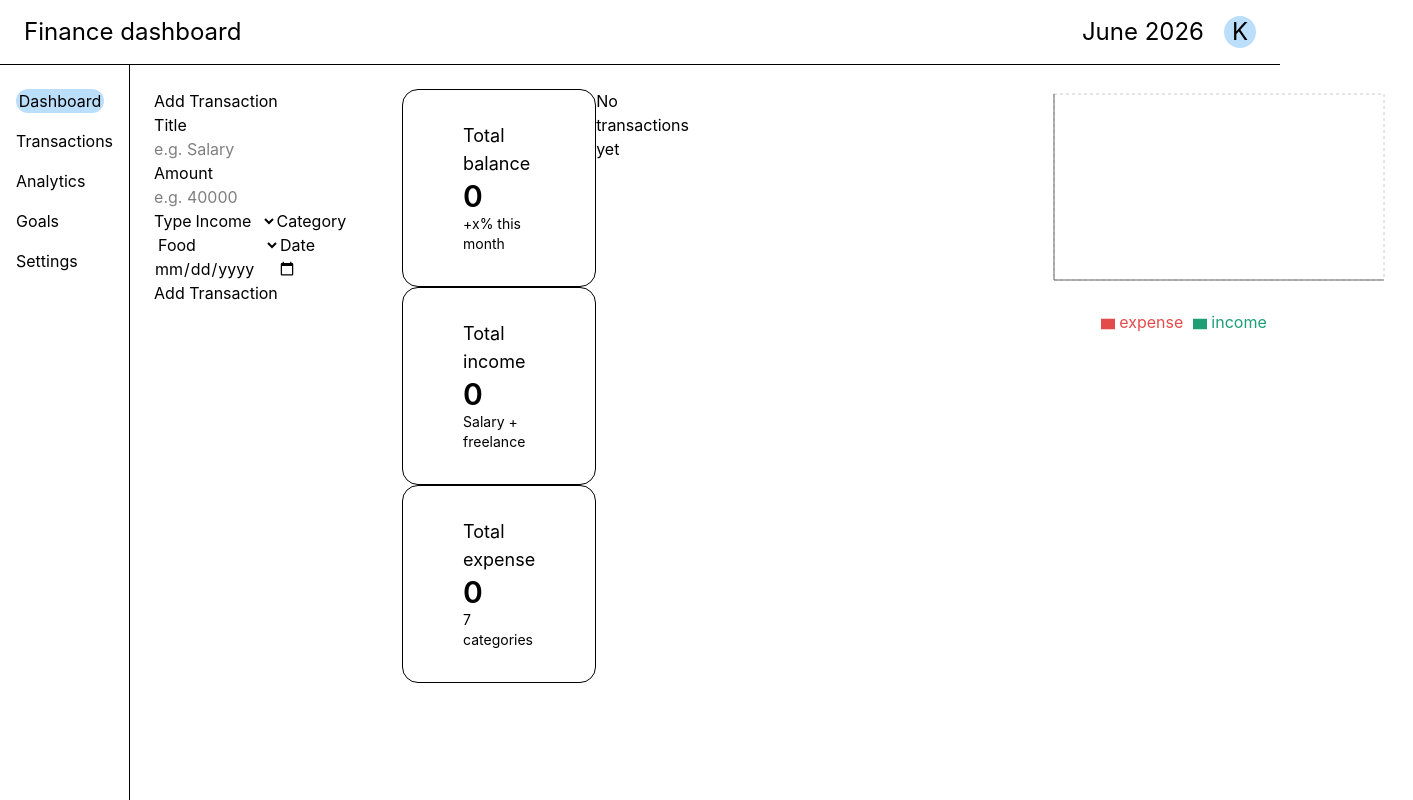
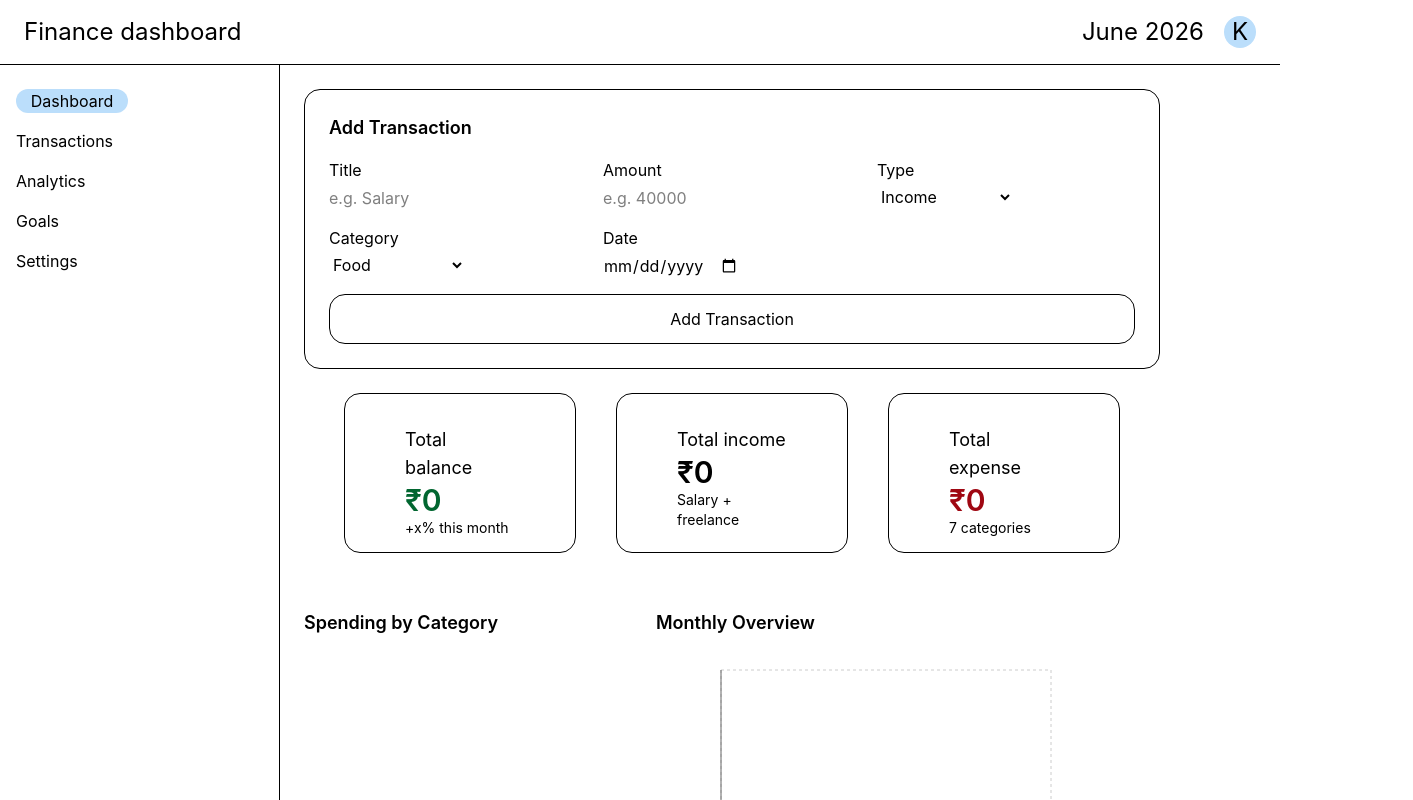
Before and after one commit to maheshwarikanak45/Finance-dashboard, a React (Vite) app in the folder Desktop/finance dashboard/finance-dashboard/: page / in a window 1280 px wide. Shown: the top 800 px of the page, 1413 px wide, since content can reach past the window. Built offline with nearby package versions, Linux system fonts and the light colour scheme.

Commit message:
Day 7: UI Polish

```diff
--- a/Desktop/finance dashboard/finance-dashboard/src/components/ComparisonChart.jsx
+++ b/Desktop/finance dashboard/finance-dashboard/src/components/ComparisonChart.jsx
@@ -7,13 +7,15 @@ import { format, parseISO } from 'date-fns'
 const ComparisonChart = () => {
 
     const {state} = useFinance();
-    const data = state.transactions.reduce((acc, t) => {
+    const data = state.transactions
+    .reduce((acc, t) => {
     const month = format(parseISO(t.date), 'MMM')
     const existing = acc.find(item => item.month === month)
     if (existing) {
         if (t.type === 'income') existing.income += t.amount
         else existing.expense += t.amount
-    } else {
+    }
+    else {
         acc.push({
         month,
         income: t.type === 'income' ? t.amount : 0,
@@ -26,6 +28,7 @@ const ComparisonChart = () => {
 
   return (
     <div>
+        <h2 className='text-lg font-semibold mb-7'>Monthly Overview</h2>
         <BarChart width={400} height={250} data={data}>
             <CartesianGrid strokeDasharray='3 3' />
             <XAxis dataKey= "month" />
--- a/Desktop/finance dashboard/finance-dashboard/src/components/ExpensePieChart.jsx
+++ b/Desktop/finance dashboard/finance-dashboard/src/components/ExpensePieChart.jsx
@@ -22,7 +22,8 @@ const ExpensePieChart = () => {
 
   return (
     <div>
-        <PieChart width = {300} height = {300}>
+        <h2 className='text-lg font-semibold'>Spending by Category</h2>
+        <PieChart width = {280} height = {280}>
             <Pie data = {data} dataKey = "value" nameKey = "name">
                 {data.map((entry, index) => (
                     <Cell key = {index} fill = {colors[index]} />
--- a/Desktop/finance dashboard/finance-dashboard/src/components/Main.jsx
+++ b/Desktop/finance dashboard/finance-dashboard/src/components/Main.jsx
@@ -12,12 +12,14 @@ const Main = () => {
   console.log(state)
 
   return (
-    <div className='p-6 flex justify-center'>
-        <TransactionForm></TransactionForm>
-        <SummaryCards></SummaryCards>
-        <TransactionList></TransactionList>
-        <ExpensePieChart></ExpensePieChart>
-        <ComparisonChart></ComparisonChart>
+    <div className='p-6 flex flex-col gap-6 justify-center'>
+        <TransactionForm />
+        <SummaryCards />
+        <div className='flex flex-row gap-18 py-8'>
+        <ExpensePieChart />
+        <ComparisonChart />
+        </div>
+        <TransactionList />
     </div>
   )
 }
--- a/Desktop/finance dashboard/finance-dashboard/src/components/Sidebar.jsx
+++ b/Desktop/finance dashboard/finance-dashboard/src/components/Sidebar.jsx
@@ -2,8 +2,8 @@ import React from 'react'
 
 const Sidebar = () => {
   return (
-    <div className='flex flex-col w-48 border-r h-screen py-6 gap-4 items-start px-4'>
-        <button className='bg-[#bbdefb] w-22 rounded-xl'>Dashboard</button>
+    <div className='flex flex-col w-70 border-r h-screen py-6 gap-4 items-start px-4'>
+        <button className='bg-[#bbdefb] w-28 rounded-xl'>Dashboard</button>
         <button>Transactions</button>
         <button>Analytics</button>
         <button>Goals</button>
--- a/Desktop/finance dashboard/finance-dashboard/src/components/SummaryCards.jsx
+++ b/Desktop/finance dashboard/finance-dashboard/src/components/SummaryCards.jsx
@@ -16,22 +16,22 @@ const SummaryCards = () => {
     const totalBalace = totalIncome - totalExpense
 
   return (
-    <div>
-        <div className='py-8 px-15 border text-lg rounded-2xl'>
+    <div className='flex flex-row px-10 h-40 gap-10'>
+        <div className='py-8 px-15 border text-lg rounded-2xl w-58'>
             <h3>Total balance</h3>
-            <h1 className='font-semibold text-3xl'>{totalBalace}</h1>
+            <h1 className='font-semibold text-3xl text-green-800'>₹{totalBalace}</h1>
             <p className='text-sm'>+x% this month</p>
         </div>
 
-        <div className='py-8 px-15 border text-lg rounded-2xl'>
+        <div className='py-8 px-15 border text-lg rounded-2xl w-58'>
             <h3>Total income</h3>
-            <h1 className='font-semibold text-3xl'>{totalIncome}</h1>
+            <h1 className='font-semibold text-3xl'>₹{totalIncome}</h1>
             <p className='text-sm'>Salary + freelance</p>
         </div>
 
-        <div className='py-8 px-15 border text-lg rounded-2xl'>
+        <div className='py-8 px-15 border text-lg rounded-2xl w-58'>
             <h3>Total expense</h3>
-            <h1 className='font-semibold text-3xl'>{totalExpense}</h1>
+            <h1 className='font-semibold text-3xl text-red-800'>₹{totalExpense}</h1>
             <p className='text-sm'>7 categories</p>
         </div>
 
--- a/Desktop/finance dashboard/finance-dashboard/src/components/TransactionForm.jsx
+++ b/Desktop/finance dashboard/finance-dashboard/src/components/TransactionForm.jsx
@@ -37,29 +37,34 @@ const TransactionForm = () => {
     })
 
   return (
-    <div>
-        <h2>Add Transaction</h2>
-        <form onSubmit={handleSubmit}>
+    <div className='bg-white rounded-2xl p-6 border'>
+        <h2 className='text-lg font-semibold mb-4'>Add Transaction</h2>
+        <form onSubmit={handleSubmit} className='grid grid-cols-3 gap-4'>
+            <div className='flex flex-col gap-1'>
             <label>Title</label>
-            <input
+            <input className='w-34'
             type='text'
             value={formData.title}
             onChange={(e) => {
                 setformData({...formData, title: e.target.value})
             }}
             placeholder='e.g. Salary' />
+            </div>
 
+            <div className='flex flex-col gap-1'>
             <label>Amount</label>
-            <input
+            <input className='w-34'
             type='number'
             value={formData.amount}
             onChange={(e) => {
                 setformData({...formData, amount: e.target.value})
             }}
             placeholder='e.g. 40000' />
+            </div>
 
+            <div className='flex flex-col gap-1'>
             <label>Type</label>
-            <select
+            <select className='w-34'
             value={formData.type}
             onChange={(e) => {
                 setformData({...formData, type: e.target.value})
@@ -68,9 +73,11 @@ const TransactionForm = () => {
                 <option value="income">Income</option>
                 <option value="expense">Expense</option>
             </select>
+            </div>
 
+            <div className='flex flex-col gap-1'>
             <label>Category</label>
-            <select
+            <select className='w-34'
             value={formData.category}
             onChange={(e) => {
                 setformData({...formData, category: e.target.value})
@@ -85,17 +92,20 @@ const TransactionForm = () => {
                 <option value="entertainment">Entertainment</option>
                 <option value="other">Other</option>
             </select>
+            </div>
 
+            <div className='flex flex-col gap-1'>
             <label>Date</label>
-            <input
+            <input className='w-34'
             type='date'
             value={formData.date}
             onChange={(e) => {
                 setformData({...formData, date: e.target.value})
             }}
             />
+            </div>
 
-            <button>Add Transaction</button>
+            <button className='col-span-3 border p-3 rounded-2xl cursor-pointer'>Add Transaction</button>
         </form>
 
     </div>
--- a/Desktop/finance dashboard/finance-dashboard/src/components/TransactionList.jsx
+++ b/Desktop/finance dashboard/finance-dashboard/src/components/TransactionList.jsx
@@ -6,16 +6,25 @@ const TransactionList = () => {
     const {state, dispatch} = useFinance()
 
   return (
-    <div>
+    <div className='flex flex-col bg-white border rounded-2xl p-6'>
+        <h2 className='text-xl font-semibold mb-3'>Recent Transactions:</h2>
         {state.transactions.length === 0
         ? <p>No transactions yet</p>
         : [...state.transactions].reverse().map((transaction) => (
-            <div key={transaction.id}>
-                <button onClick={() => dispatch ({type: "DELETE_TRANSACTION", payload: transaction.id})} >
+            <div className='py-2  text-lg flex flex-row justify-between' key={transaction.id}>
+                    <div>
+                    <p className='font-medium'>{transaction.title}</p>
+                    <p className='text-sm text-gray-650'>{transaction.category}</p>
+                    </div>
+                    <div className='flex items-center gap-4'>
+                <span className={transaction.type === 'income' ? 'text-green-600 font-semibold' : 'text-red-600 font-semibold'}>
+                    {transaction.type === 'income' ? '+' : '-'}₹{transaction.amount}
+                </span>
+                <button className=' text-red-400 text-sm cursor-pointer'
+                onClick={() => dispatch ({type: "DELETE_TRANSACTION", payload: transaction.id})} >
                     Delete
                 </button>
-                {transaction.title}
-                {transaction.amount}
+                </div>
             </div>
         ))}
     </div>
```
